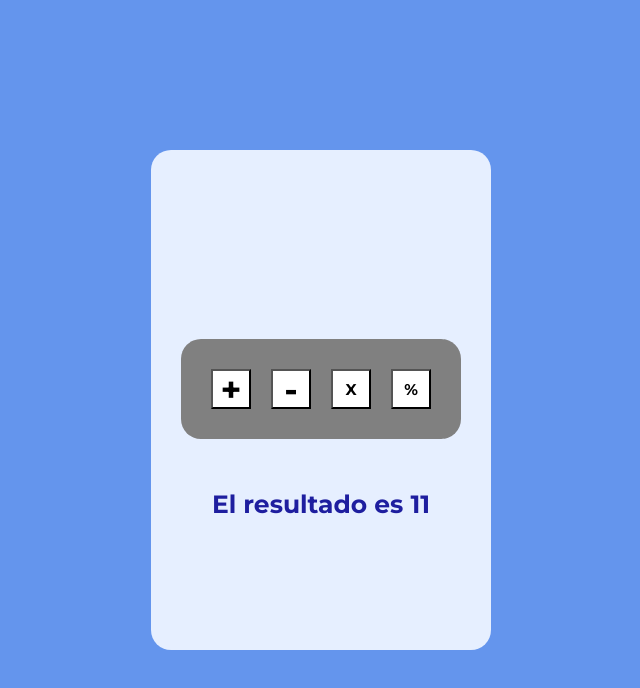
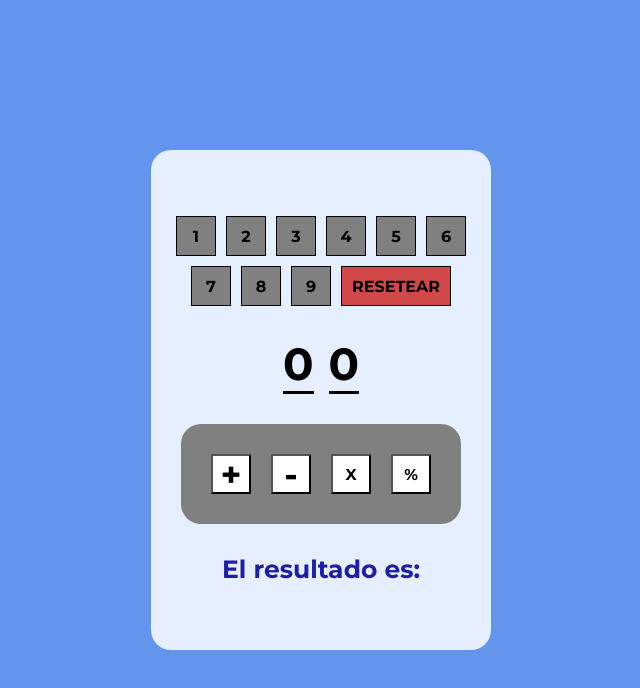
Before and after one commit to ManuelEFernandez/calculadora, a plain HTML site: page index.html in a window 1280 px wide. Shown: the whole page, without its empty margins (319-959 px from the left). Drawn offline with Linux system fonts and the light colour scheme; a web font is replaced by a local one.

Commit message:
primera version

```diff
--- a/index.html
+++ b/index.html
@@ -1,31 +1,48 @@
 <!DOCTYPE html>
 <html lang="en">
   <head>
-    <meta charset="UTF-8">
-    <meta http-equiv="X-UA-Compatible" content="IE=edge">
-    <meta name="viewport" content="width=device-width, initial-scale=1.0">
+    <meta charset="UTF-8" />
+    <meta http-equiv="X-UA-Compatible" content="IE=edge" />
+    <meta name="viewport" content="width=device-width, initial-scale=1.0" />
     <title>Calculadora</title>
-    <link rel="stylesheet" href="styles.css">
+    <link rel="stylesheet" href="styles.css" />
   </head>
   <body>
     <div class="caja-calculadora">
-
+      <div class="caja-eleccion-numeros">
+        <div class="eleccion" onclick="elegir(1)" id="num1">1</div>
+        <div class="eleccion" onclick="elegir(2)" id="num2">2</div>
+        <div class="eleccion" onclick="elegir(3)" id="num3">3</div>
+        <div class="eleccion" onclick="elegir(4)" id="num4">4</div>
+        <div class="eleccion" onclick="elegir(5)" id="num5">5</div>
+        <div class="eleccion" onclick="elegir(6)" id="num6">6</div>
+        <div class="eleccion" onclick="elegir(7)" id="num7">7</div>
+        <div class="eleccion" onclick="elegir(8)" id="num8">8</div>
+        <div class="eleccion" onclick="elegir(9)" id="num9">9</div>
+        <div class="eleccion resetear" onclick="resetear()" id="resetear">
+          RESETEAR
+        </div>
+      </div>
       <div class="caja-numeros">
-        <h2 class="primerNumero"></h2>
-        <h2 class="primerNumero"></h2>
+        <h2 class="numero" id="primerNumero">0</h2>
+        <h2 class="numero" id="segundoNumero">0</h2>
       </div>
 
       <div class="caja-operaciones">
         <button class="operacion sumar" onclick="sumar()"><h3>+</h3></button>
         <button class="operacion restar" onclick="restar()"><h3>-</h3></button>
-            <button class="operacion multiplicar" onclick="multiplicar()"><h3>X</h3></button>
-            <button class="operacion dividir" onclick="dividir()"><h3>%</h3></button>
+        <button class="operacion multiplicar" onclick="multiplicar()">
+          <h3>X</h3>
+        </button>
+        <button class="operacion dividir" onclick="dividir()">
+          <h3>%</h3>
+        </button>
       </div>
 
       <div class="caja-resultado">
-            <h4 class="resultado" id="resultado"></h4>
+        <h4 class="resultado-intro">El resultado es:</h4>
+        <span id="resultado"></span>
       </div>
-
     </div>
     <script src="index.js"></script>
   </body>
--- a/index.js
+++ b/index.js
@@ -1,13 +1,35 @@
+let numero1 = 0;
+let numero2 = 0;
 
-let resultadoSuma = document.getElementById("resultado");
+document.getElementById("primerNumero").textContent = numero1;
 
+document.getElementById("segundoNumero").textContent = numero2;
 
+let resultadoCuenta = document.getElementById("resultado");
 
-function sumar(num1, num2) {
+const sumar = () => (resultadoCuenta.textContent = numero1 + numero2);
 
-    return resultadoSuma.textContent = `El resultado es ${num1 + num2}`;
+const multiplicar = () => (resultadoCuenta.textContent = numero1 * numero2);
 
-    };
+const dividir = () => (resultadoCuenta.textContent = numero1 / numero2);
 
+const restar = () => (resultadoCuenta.textContent = numero1 - numero2);
 
-sumar(4, 7);
+const elegir = (numero) => {
+  if (document.getElementById("primerNumero").textContent == 0) {
+    document.getElementById("primerNumero").textContent = numero;
+    numero1 = numero;
+  } else {
+    document.getElementById("segundoNumero").textContent = numero;
+    numero2 = numero;
+  }
+};
+
+const resetear = () => {
+  numero1 = 0;
+  numero2 = 0;
+  document.getElementById("primerNumero").textContent = 0;
+  document.getElementById("segundoNumero").textContent = 0;
+
+  document.getElementById("resultado").textContent = 0;
+};
--- a/styles.css
+++ b/styles.css
@@ -1,16 +1,13 @@
-@import url('https://fonts.googleapis.com/css2?family=League+Gothic&family=Montserrat:ital,wght@0,100;0,200;0,300;0,400;0,500;0,600;0,700;0,800;0,900;1,100;1,200;1,300;1,400;1,500;1,600;1,700;1,800;1,900&family=Nunito:ital,wght@0,200;0,300;0,400;0,500;0,600;0,700;0,800;0,900;1,200;1,300;1,400;1,500;1,600;1,700;1,800;1,900&family=Poppins:ital,wght@0,200;0,400;0,500;0,600;0,700;0,800;0,900;1,500;1,600;1,700;1,800;1,900&family=Raleway:wght@400;500&family=Signika+Negative:wght@300;400;500;600;700&family=Syncopate:wght@400;700&display=swap');
-
-
+@import url("https://fonts.googleapis.com/css2?family=League+Gothic&family=Montserrat:ital,wght@0,100;0,200;0,300;0,400;0,500;0,600;0,700;0,800;0,900;1,100;1,200;1,300;1,400;1,500;1,600;1,700;1,800;1,900&family=Nunito:ital,wght@0,200;0,300;0,400;0,500;0,600;0,700;0,800;0,900;1,200;1,300;1,400;1,500;1,600;1,700;1,800;1,900&family=Poppins:ital,wght@0,200;0,400;0,500;0,600;0,700;0,800;0,900;1,500;1,600;1,700;1,800;1,900&family=Raleway:wght@400;500&family=Signika+Negative:wght@300;400;500;600;700&family=Syncopate:wght@400;700&display=swap");
 
 * {
-
   margin: 0;
   padding: 0;
   box-sizing: border-box;
+  font-family: "montserrat";
 }
 
 body {
-
   display: flex;
   justify-content: center;
   align-items: center;
@@ -25,12 +22,13 @@ body {
   align-items: center;
   flex-direction: column;
   flex-shrink: 1;
-    background-color:rgb(230, 239, 255);
+  background-color: rgb(230, 239, 255);
   border-radius: 20px;
   min-width: 340px;
   max-width: 500px;
   height: 500px;
-    gap: 50px;
+  gap: 30px;
+  padding: 20px;
 }
 
 .caja-numeros {
@@ -39,21 +37,40 @@ body {
   align-items: center;
   gap: 15px;
   font-size: 30px;
-
   width: 300px;
   height: auto;
-    font-family: 'raleway';
-
 }
 
-.caja-numeros h2 {
+.caja-eleccion-numeros {
+  width: 300px;
+  height: auto;
+  display: flex;
+  justify-content: center;
+  align-items: center;
+  flex-wrap: wrap;
+  gap: 10px;
+}
 
-    padding-bottom: 5px;
+.eleccion {
+  display: flex;
+  text-align: center;
+  align-items: center;
+  justify-content: center;
+  height: 40px;
+  width: 40px;
+  background-color: grey;
+  font-weight: bold;
+  border: 1px solid black;
+}
+.numero {
+  display: flex;
+  justify-content: center;
+  align-items: center;
+
   border-bottom: 3px solid black;
 }
 
 .caja-operaciones {
-
   background-color: grey;
   border-radius: 20px;
   width: 280px;
@@ -64,7 +81,6 @@ body {
   gap: 20px;
   flex-wrap: wrap;
   padding: 20px;
-
 }
 
 .operacion {
@@ -73,27 +89,39 @@ body {
   align-items: center;
   width: 40px;
   height: 40px;
-
-    font-family: 'montserrat';
   background-color: white;
-
 }
 
-.sumar, .restar {
-
+.operacion:active {
+  box-shadow: inset 0px 0px 8px grey;
+}
+.sumar,
+.restar {
   font-size: 30px;
 }
 
 .caja-resultado {
-
   height: auto;
   width: 300px;
-    font-family: "montserrat";
+
   display: flex;
   justify-content: center;
   align-items: center;
+  flex-direction: column;
   font-size: 25px;
-    color: rgb(30, 30, 159);
+  color: #1e1e9f;
   text-align: center;
+  position: relative;
+}
 
+.resetear {
+  width: 110px;
+  background-color: rgb(209, 72, 72);
 }
+
+span {
+  position: absolute;
+  top: 40px;
+  font-size: 30px;
+  color: rgb(8, 42, 233);
+}
```
Lines whose indentation alone changed are shown as unchanged.
